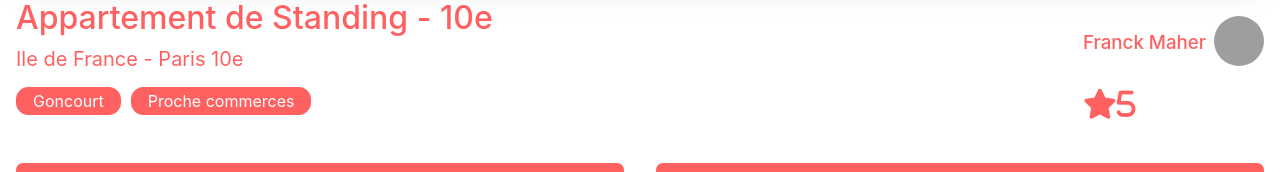
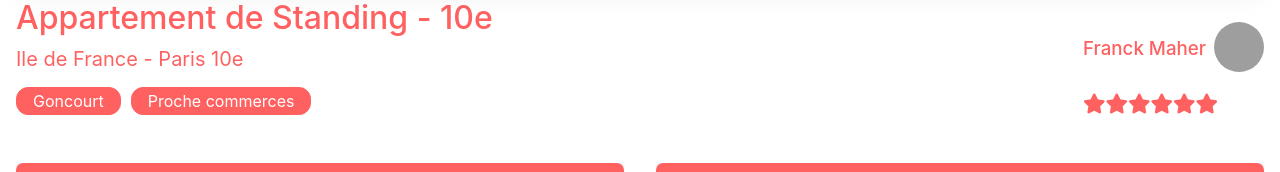
Before and after one commit to MathScic/P8-Kasa, a React (Create React App) app: page /flat/0979876d in a window 1280 px wide. Shown: the part 578-750 px from the top of the page. Built offline with nearby package versions, Linux system fonts and the light colour scheme; grey boxes are pictures that could not be loaded.

Commit message:
finalisation P8

```diff
--- a/src/components/flatHeader/FlatHeader.css
+++ b/src/components/flatHeader/FlatHeader.css
@@ -62,7 +62,7 @@ h3 {
 
 .flat-owner-stars {
     padding-top: 1rem;
-    font-size: 30px;
+    font-size: 20px;
 }
 
 
--- a/src/components/flatHeader/FlatHeader.jsx
+++ b/src/components/flatHeader/FlatHeader.jsx
@@ -4,6 +4,14 @@ import PropTypes from 'prop-types'
 import flats from '../../flats'
 
  function AppartmentHeader(props) {
+
+  function renderStars(rating) {
+    const stars = [];
+    for (let i = 0; i < rating; i++) {
+      stars.push(<i key={i} className="fa-solid fa-star"></i>);
+    }
+    return stars;
+  }
 
 return (
 <div className="flat-header">
@@ -25,7 +33,7 @@ return (
       </div>
         <div className="flat-owner-stars">
           <span>
-            <i class="fa-solid fa-star">{props.rating}</i>
+            <i class="fa-solid fa-star">{renderStars(props.rating)}</i>
           </span>
         </div>
     </div>
```
